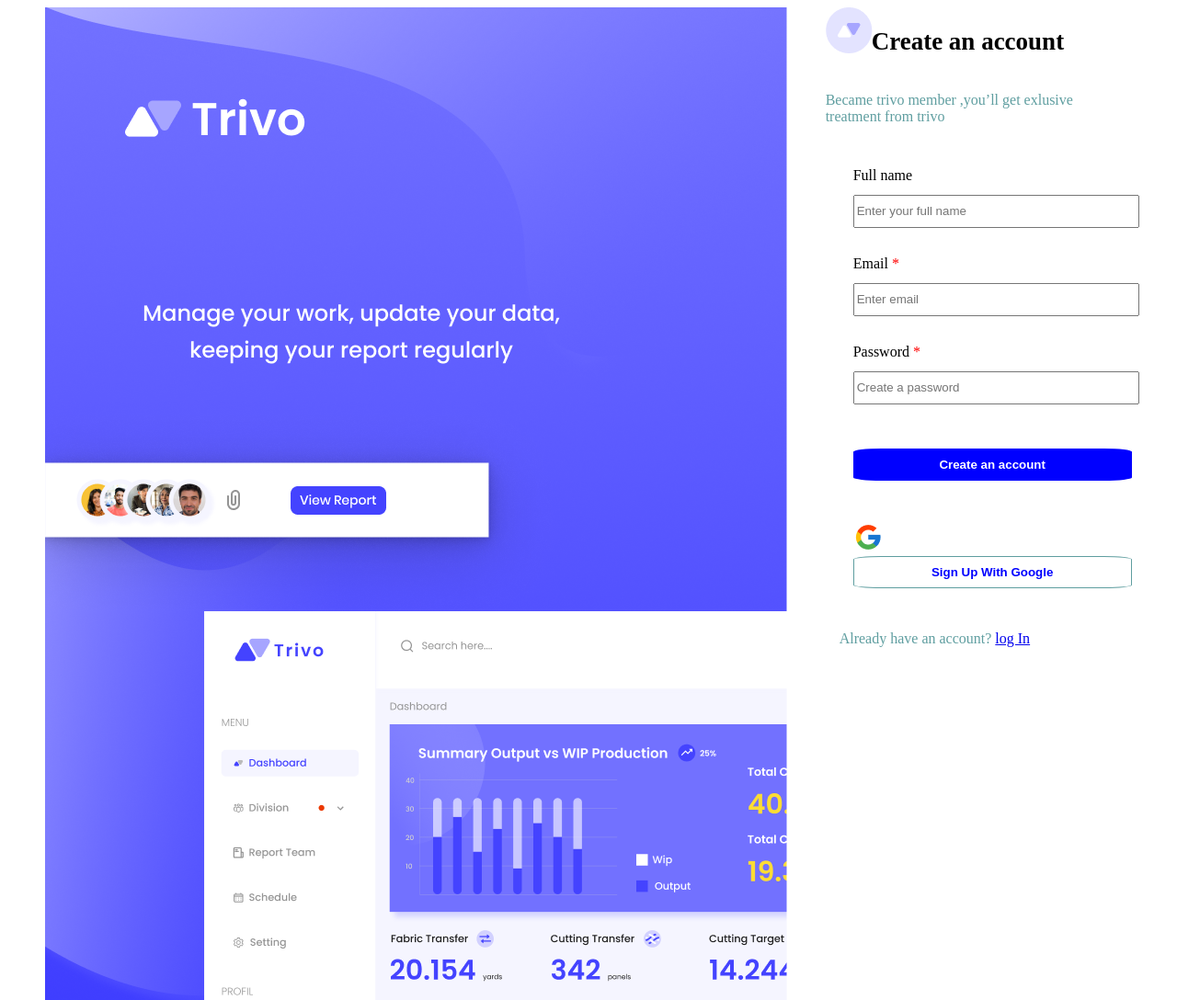
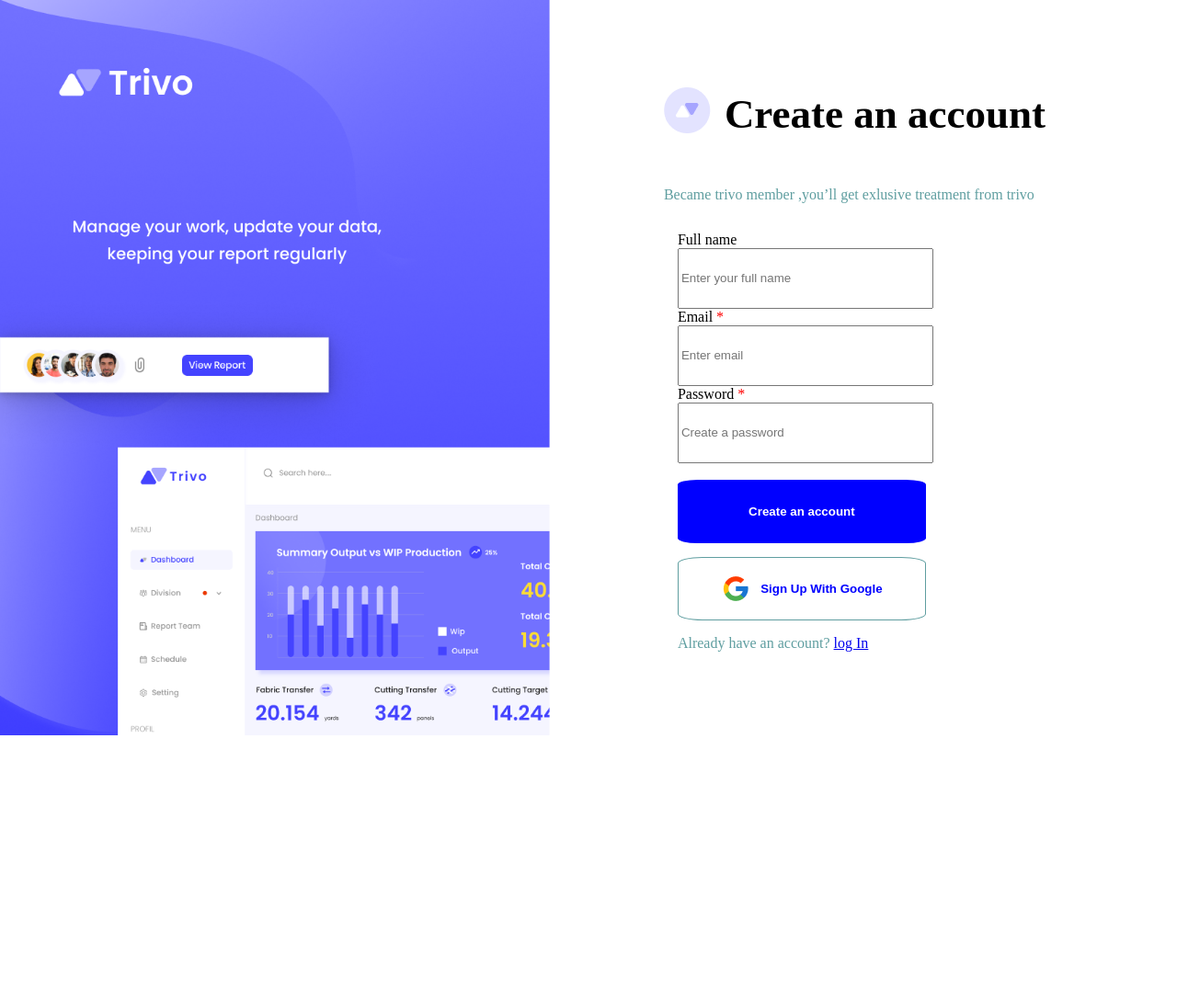
Before and after one commit to anano303/figma, a plain HTML site: page index.html in a window 1280 px wide. Shown: the whole page at 92% size. After the commit the page ends 804 px from the top, so only its background shows below. Drawn offline with Linux system fonts and the light colour scheme.

Commit message:
figma auth

```diff
--- a/index.css
+++ b/index.css
@@ -1,19 +1,26 @@
+html,body {
+    margin: 0;
+    height: 100%;
+}
 .body {
     display: flex;
     justify-content: space-evenly;
+    margin: 0;
 }
-header {
-    font-size: large;
-    font-weight: bold;
-    margin: auto;
+.body, .img, .img img{
+height: 100%;
 
 }
+
+
 .icon {
 width: 20px;
 }
-.header {
+header {
     display: flex;
-    justify-content: flex-start;
+    align-items: center;
+    gap: 1rem;
+    font-size: 30px;
 }
 h2 {
     margin-left: 30px;
@@ -29,23 +36,22 @@ h2 {
 .auth-for-container {
     width: 300px;
     min-height: 200px;
-    margin: auto;
     padding: 15px;
     box-sizing: border-box;
 
 }
 
-.auth-for-container,
-.input-text-label,
 .input-text {
     display: block;
     width: 100%;
-    height: 30px;
+    height: 60px;
 }
+
+
 .auth-for-container {
     display: flex;
     flex-direction: column;
-    justify-content: flex-start;
+    gap: 20px;
 
 }
 
@@ -53,35 +59,49 @@ h2 {
 .text {
     color: cadetblue;
 }
+
 .container {
-width: 333px;
-height: 700px;
-align-items: center;
+    width:100%;
+    max-width: 434px;
+    height: 100%;
+    margin: 0 auto;
+    display: flex;
+    flex-direction: column;
+    justify-content: center;
+
 }
-.container {
-    display: block;
-    align-items: center;
-}
-span{
+
+span {
     color: red;
 }
+
 .create-an-account {
     color: white;
     background-color: blue;
-    height: 35px;
-    border-radius: 10%;
+    height: 69px;
+    border-radius: 8%;
     border: 0px;
     font-weight: bold;
+    gap: 10px;
+    box-shadow: 25%;
+
 }
+
 .sign-up-with-google {
     color: blue;
     background-color: white;
-    height: 35px;
+    height: 69px;
     border: 1px solid cadetblue;
     border-radius: 10%;
     font-weight: bold;
+    display: flex;
+    justify-content: center;
+    align-items: center;
+    gap: 10px;
+    box-shadow: 25%;
 }
+
 .form-group {
-    margin: 15px;
     width: 100%;
+    gap: 16px;
 }
--- a/index.html
+++ b/index.html
@@ -17,23 +17,23 @@
 
 
 <div class="container" >
-    <div class="header">
+    <header>
 
-            <div class="icon">
+        <div class="icon">
             <i> <img src="Group 74.png" alt=""></i>
         </div>
         <div class="head">
-            <header>
-            <h2> Create an account</h2> </header>
+
+            <h2> Create an account</h2>
         </div>
-    </div>
+    </header>
     <div class="text">
         <p class="text"> Became trivo member ,you’ll get exlusive treatment from trivo </p>
     </div>
 
     <div class="auth-for-container">
 
-<form action="" method="get"></form>
+<form action="" method="get">
 
 <div class="form-group">
     <label class="input-text-label" for="name">Full name</label>
@@ -55,14 +55,16 @@
 </div>
 
 <div class="form-group">
-    <img src="flat-color-icons_google.png" alt="" id="glogo">
-    <button class="sign-up-with-google m-100 mar-15"> Sign Up With Google </button>
+
+    <button class="sign-up-with-google m-100 mar-15"><img src="flat-color-icons_google.png" alt="" id="glogo"> Sign Up With Google </button>
 </div>
 
 <div class="text">
     <p> Already have an account?
         <a href="#"> log In </a>
+
     </p>
+</form>
 </div>
 
 
```
